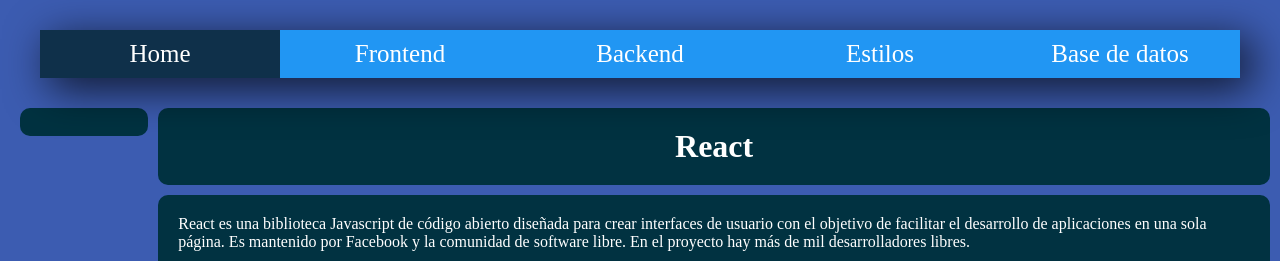
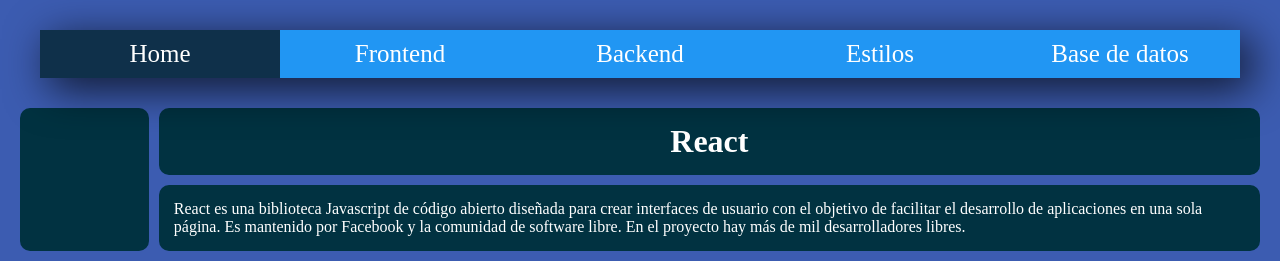
Before and after one commit to draxx0405/Programacion-web, a plain HTML site: page Trabajo en clase 1 v2/html/index.html in a window 1280 px wide. Shown: the top 261 px of the page. Drawn offline with Linux system fonts and the light colour scheme.

Commit message:
Items locos

```diff
--- a/Trabajo en clase 1 v2/css/style.css
+++ b/Trabajo en clase 1 v2/css/style.css
@@ -122,14 +122,14 @@
     width: 100%;
     background-color: #013241;
     border-radius: 10px;
-    padding: 5px;
     justify-items: center;
 }
 
 .Main-Content-item-Content{
     display: flex;
     gap: 10px;
-    align-items: flex-start;
+    align-items: stretch;
+    height: 100%;
 }
 
 .Main-Content-item-Content-img{
@@ -141,8 +141,8 @@
 
 .Main-Content-item-Content-Info{
     width: 100%;
+    height: 100%;
     background-color: #013241;
-    padding: 5px;
     border-radius: 10px;
     color: white;
 }
```
